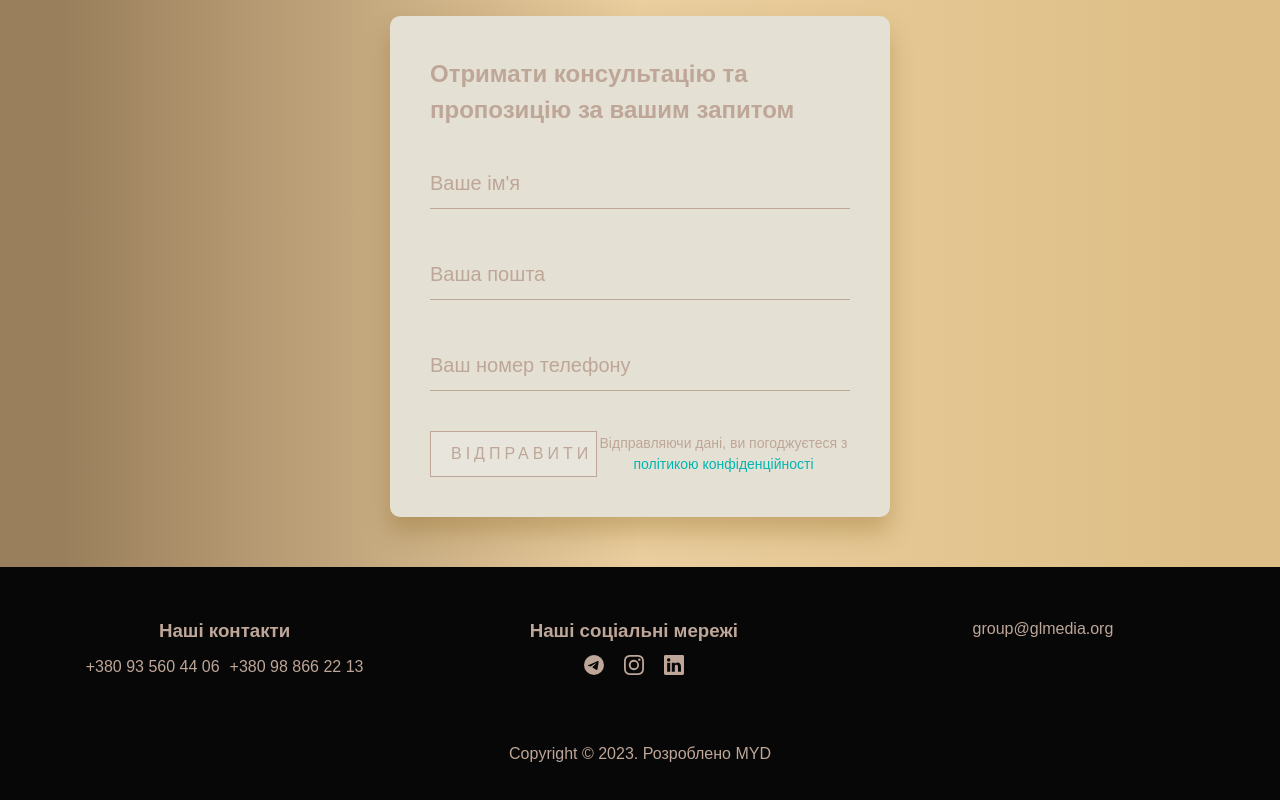
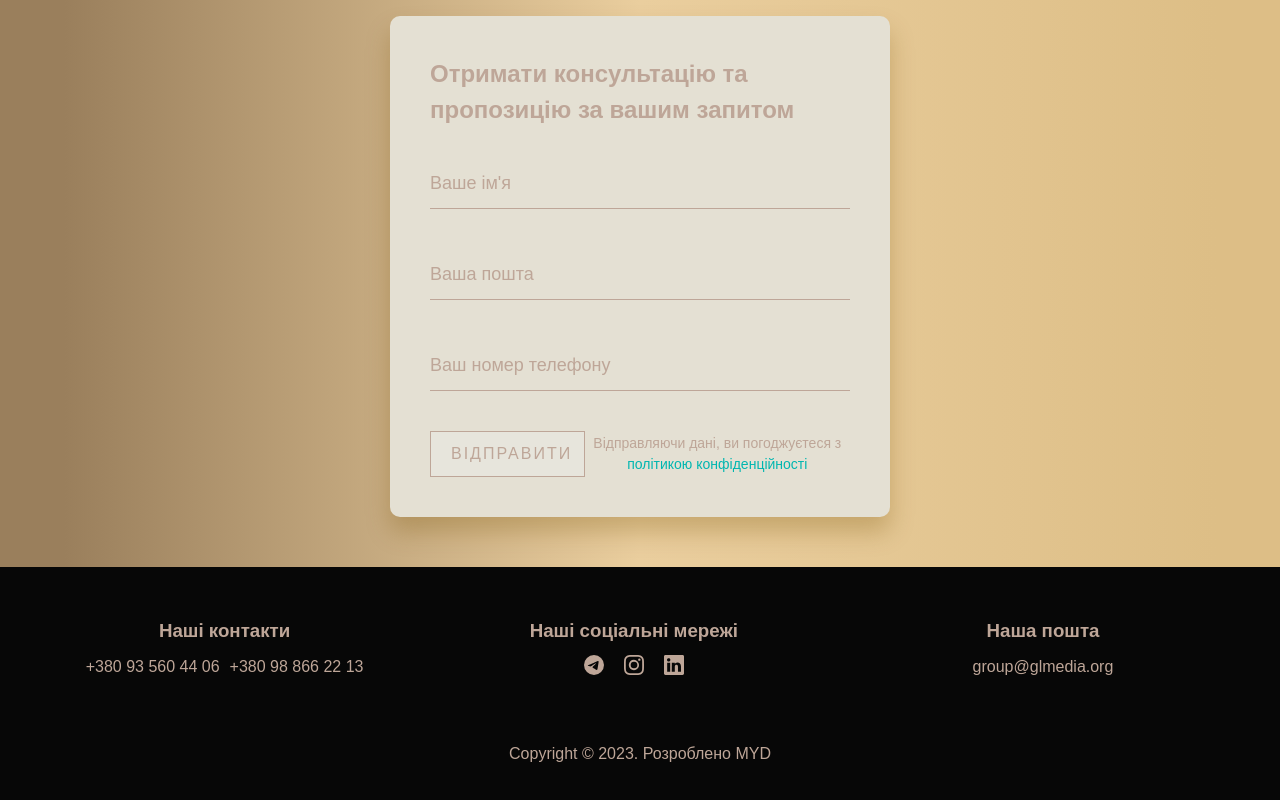
Before and after one commit to vchumack/glmedia, a Next.js app: page / in a window 1280 px wide. Shown: the part 2835-3635 px from the top of the page. Built offline with nearby package versions, Linux system fonts and the light colour scheme; a web font is replaced by a local one.

Commit message:
fix links and font-size

```diff
--- a/src/components/footer.js
+++ b/src/components/footer.js
@@ -4,7 +4,7 @@ import { BsInstagram, BsTelegram, BsLinkedin } from "react-icons/bs";
 import s from "@/styles/Footer.module.scss";
 const Footer = () => {
   return (
-    <footer className={s.footer}>
+    <footer id="contacts" className={s.footer}>
       <div className={`${s.wrapper} wrapper`}>
         <div className={s.row}>
           <div className={s.col}>
@@ -49,6 +49,7 @@ const Footer = () => {
             </div>
           </div>
           <div className={s.col}>
+            <h3>Наша пошта</h3>
             <a className={s.contactLink} href="mailto:group@glmedia.org">
               group@glmedia.org
             </a>
--- a/src/components/why.js
+++ b/src/components/why.js
@@ -2,7 +2,7 @@ import s from "@/styles/Why.module.scss";
 
 const Why = () => {
   return (
-    <section className={s.section}>
+    <section id="why" className={s.section}>
       <div className={`${s.wrapper} wrapper`}>
         <h2>Чому ми?</h2>
 
--- a/src/styles/ContactForm.module.scss
+++ b/src/styles/ContactForm.module.scss
@@ -83,7 +83,7 @@
    transform: translateY(-50%);
    transition: $transition;
 
-   font-size: 20px;
+   font-size: 18px;
 }
 
 // .wrapper .userBox input {
@@ -104,10 +104,10 @@
    padding: 10px 20px;
 
    color: $secondary-text-color;
-   font-size: 16px;
+   font-size: 14px;
    text-decoration: none;
    text-transform: uppercase;
-   letter-spacing: 4px;
+   letter-spacing: 2px;
    border: 1px solid $secondary-text-color;
    overflow: hidden;
    cursor: pointer;
```
